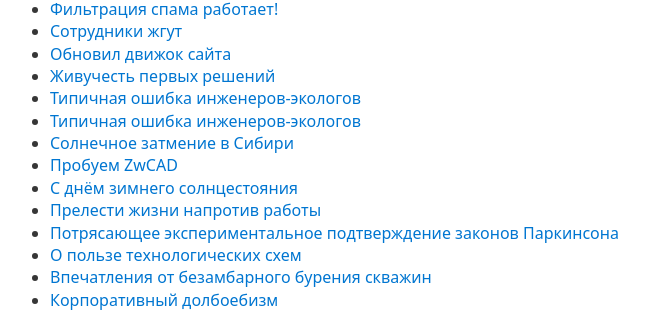
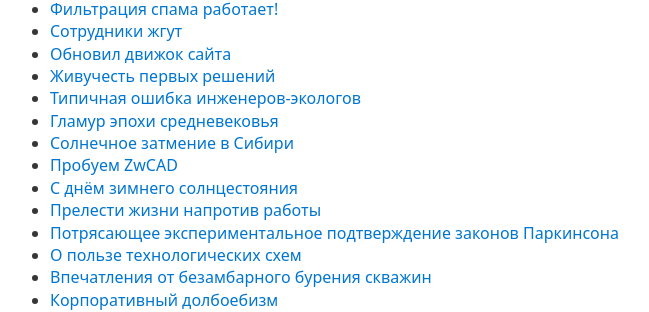
Before and after one commit to kiselevmv/kiselevmv.github.io, a Jekyll site: the page built from _pages/tags.markdown, in a window 1280 px wide and 900 px high, scrolled down 630 px. Shown: the part 150-462 px from the top of the window, without its empty margins (230-879 px from the left). Built offline with Jekyll 4.4.1, drawn with Linux system fonts in a browser that asks for light colours.

Commit message:
Update 2008-05-12-courteous-retort.md

```diff
--- a/_posts/2008-05-12-courteous-retort.md
+++ b/_posts/2008-05-12-courteous-retort.md
@@ -1,13 +1,18 @@
 ---
 layout: post
-title:  "Типичная ошибка инженеров-экологов"
+title:  "Гламур эпохи средневековья"
 date: 2008-05-12 14:32:00 -0000
 tags: blog
 ---
 
 Взорвал мозг пост на сайте "[Говори Москва, разговаривай Россия](http://overheard.ru/list/47f67adda592e/)".
+
 *Преподаватель:* ...куртуазность. Вы знаете, что такое "куртуазность"?
+
 *Аудитория:* Нее...
+
 *Преподаватель:* А что такое "гламур", вы знаете?
+
 *Аудитория:* Дааа!
+
 *Преподаватель:* Так вот, куртуазность - это гламур эпохи Средневековья.
```
